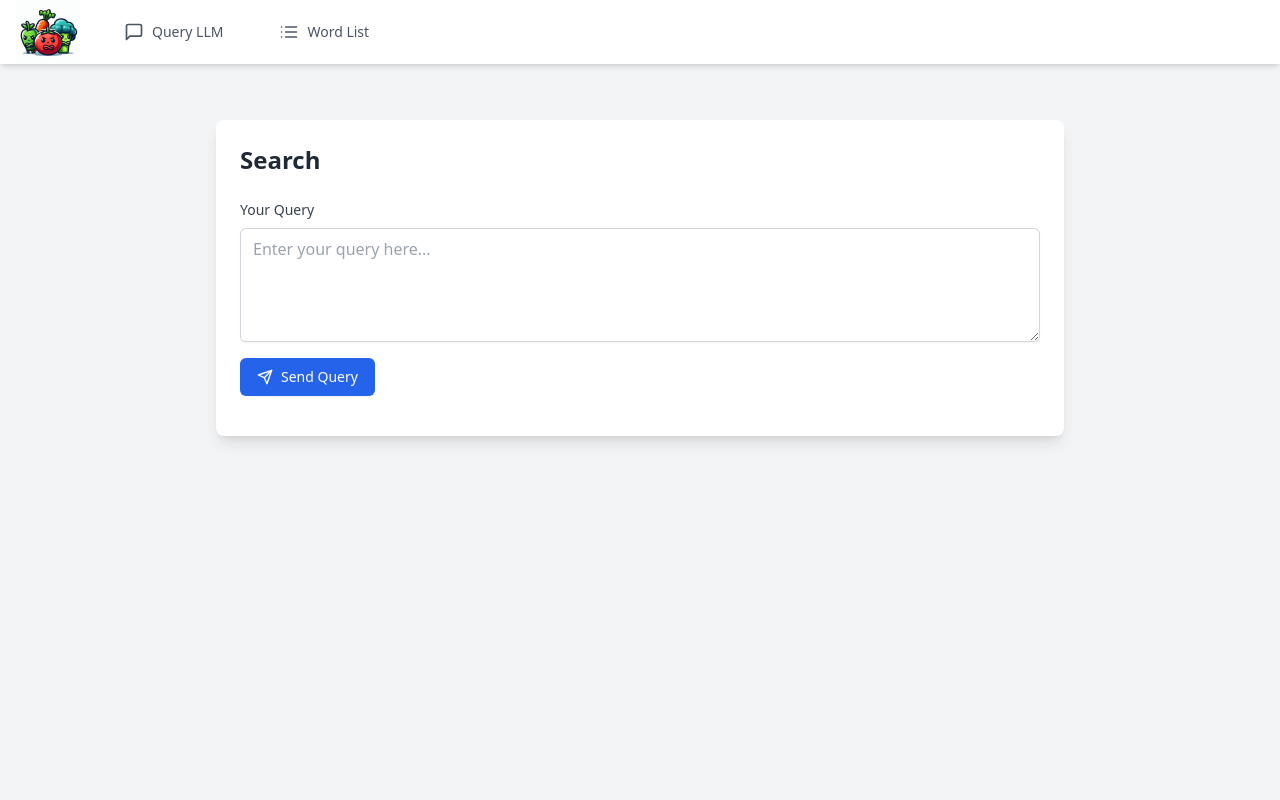
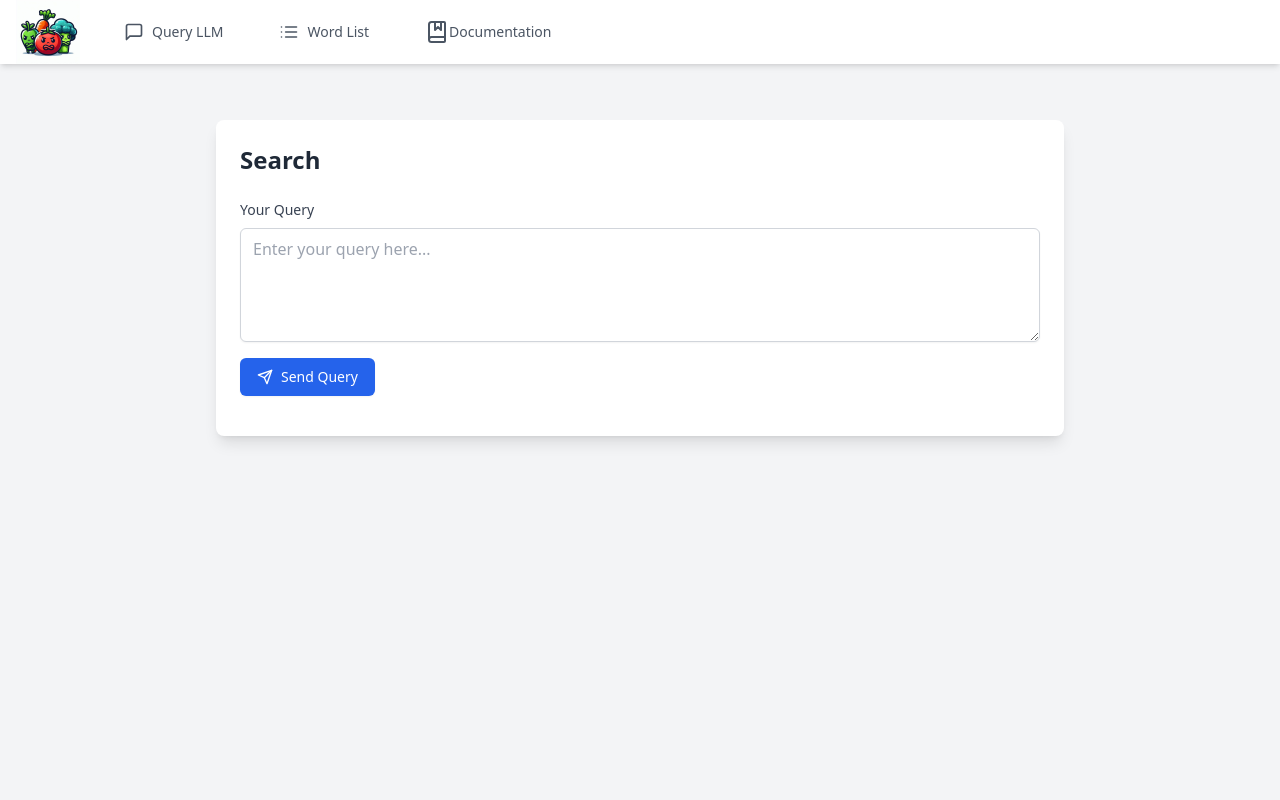
Before and after one commit to Mean-Greens/WeChat-OSINT-Tool, a Flask app: page / in a window 1280 px wide. Run offline with Flask 3, Linux system fonts and the light colour scheme; some libraries are stand-ins or nearby versions.

Commit message:
Update (baseTemplate_new.html) add tab for documentation

```diff
--- a/Front End/templates/baseTemplate_new.html
+++ b/Front End/templates/baseTemplate_new.html
@@ -39,6 +39,12 @@
                                 <line x1="3" x2="3.01" y1="18" y2="18"></line>
                                 </svg>Word List
                             </a>
+                            <a class="flex items-center px-3 py-2 rounded-md text-sm font-medium text-gray-600 hover:text-blue-600 hover:bg-blue-50" href="{{ url_for('doc') }}">
+                                <svg xmlns="http://www.w3.org/2000/svg" width="24" height="24" viewBox="0 0 24 24" fill="none" stroke="currentColor" stroke-width="2" stroke-linecap="round" stroke-linejoin="round" class="lucide lucide-book-marked">
+                                <path d="M10 2v8l3-3 3 3V2"/>
+                                <path d="M4 19.5v-15A2.5 2.5 0 0 1 6.5 2H19a1 1 0 0 1 1 1v18a1 1 0 0 1-1 1H6.5a1 1 0 0 1 0-5H20"/>
+                                </svg>Documentation
+                            </a>
                         </div>
                     </div>
                 </div>
```
